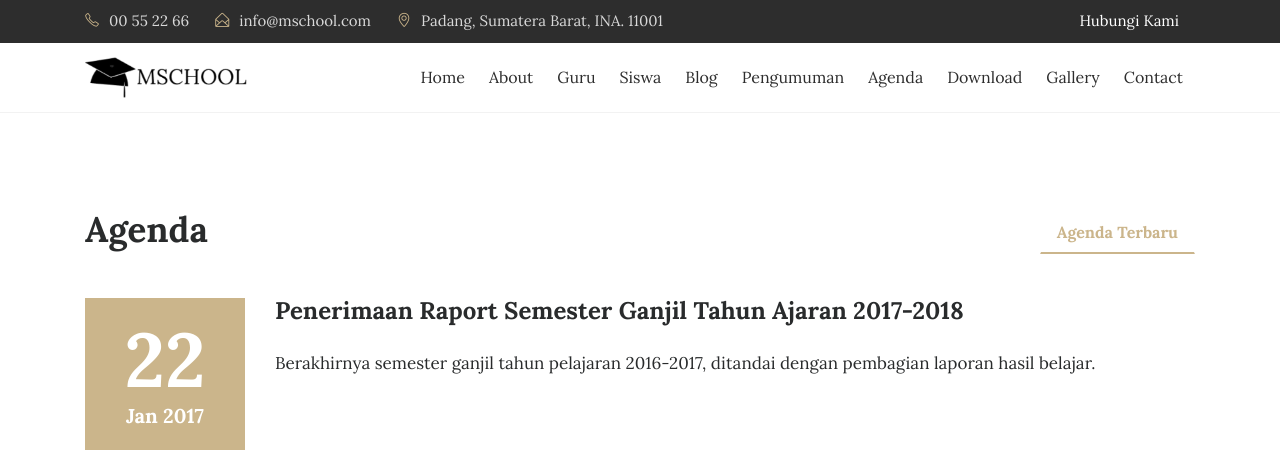
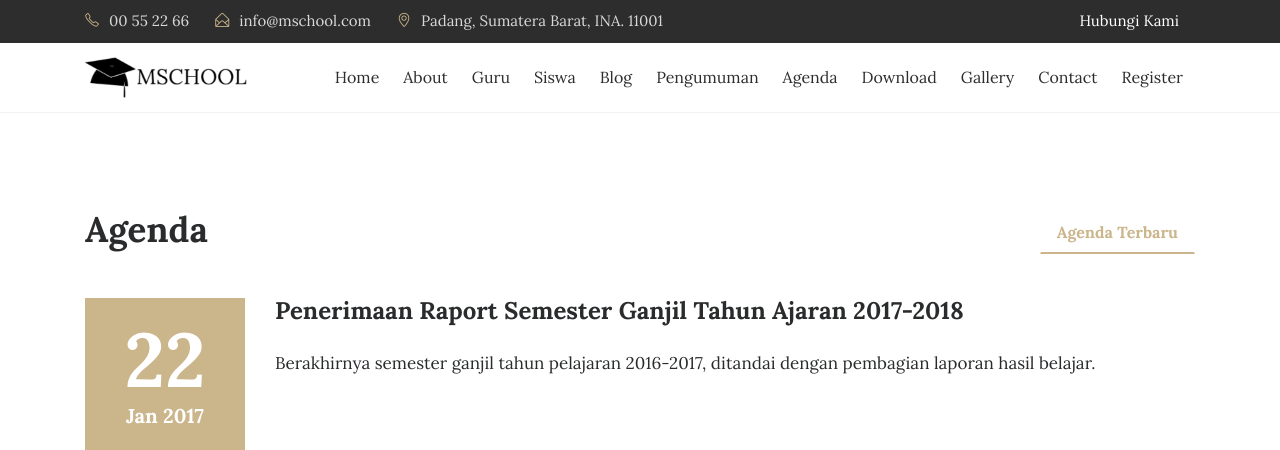
Before and after one commit to 3125311054/ci-mschool, a CodeIgniter app: page /mschool/agenda in a window 1280 px wide. Shown: the top 450 px of the page. Run offline with CodeIgniter, Linux system fonts and the light colour scheme; data comes from the database, SQL or seed files in the repository.

Commit message:
Update v_agenda.php adding register menu

```diff
--- a/application/views/depan/v_agenda.php
+++ b/application/views/depan/v_agenda.php
@@ -92,6 +92,9 @@
                               </li>
                               <li class="nav-item">
                                 <a class="nav-link" href="<?php echo site_url('contact');?>">Contact</a>
+                              </li>
+                              <li class="nav-item">
+                                <a class="nav-link" href="<?php echo site_url('register');?>">Register</a>
                               </li>
                         </ul>
                   </div>
```
